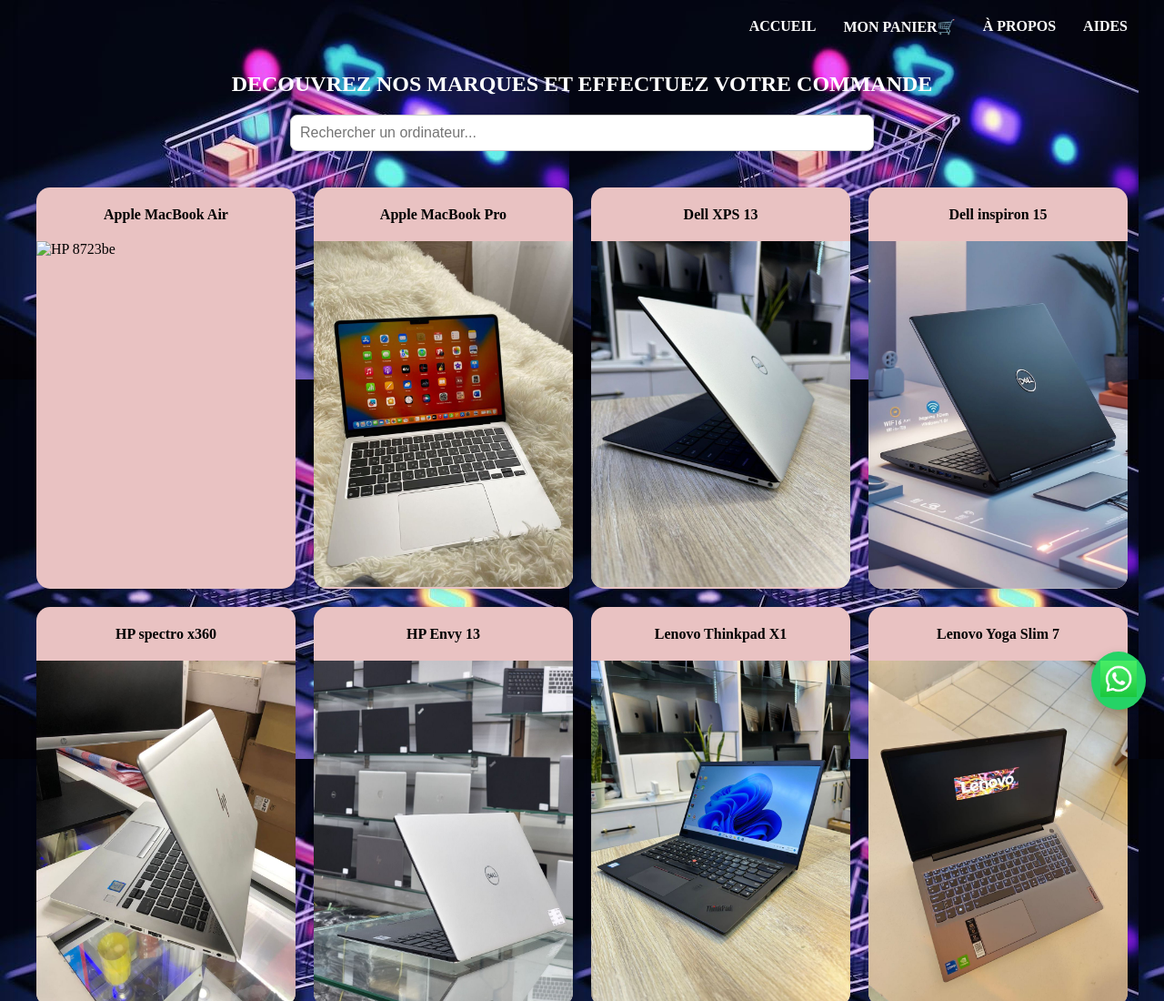
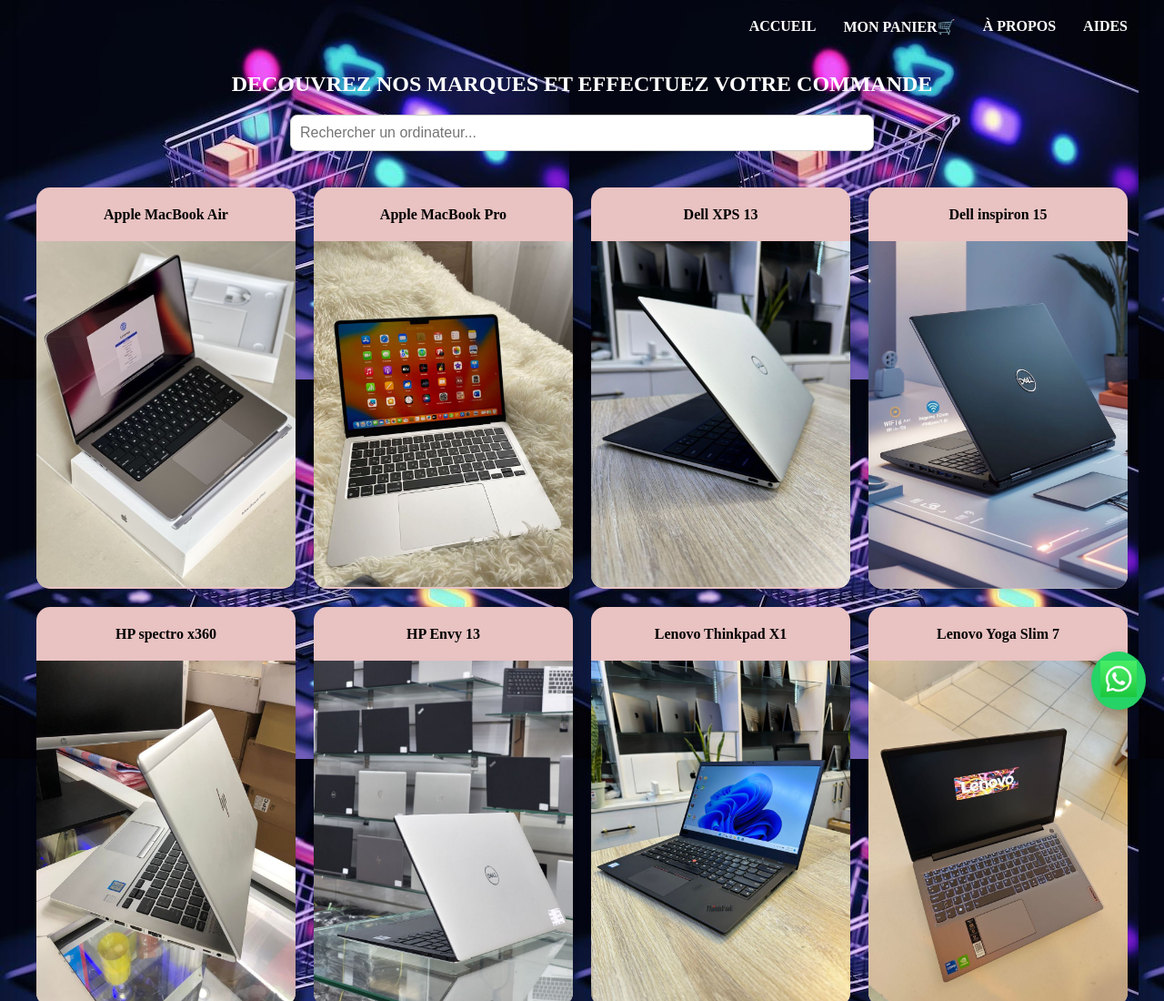
Before and after one commit to musukulu/site-de-vente, a plain HTML site: page index.html in a window 1280 px wide. Shown: the top 1100 px of the page at 91% size. Drawn offline with Linux system fonts and the light colour scheme; files whose address does not match are found by name.

Commit message:
Update index.html

```diff
--- a/index.html
+++ b/index.html
@@ -29,7 +29,7 @@
     <!-- Exemple de carte-produit -->
     <div class="carte-produit">
       <h4>Apple MacBook Air</h4>
-      <img src="AIR APPLE.jpeg" alt="HP 8723be">
+      <img src="airapple.jpeg" alt="HP 8723be">
       <div class="infos-produit">
         <h3>Apple MacBook Air</h3>
         <p class="prix">999,00 $</p>
```
